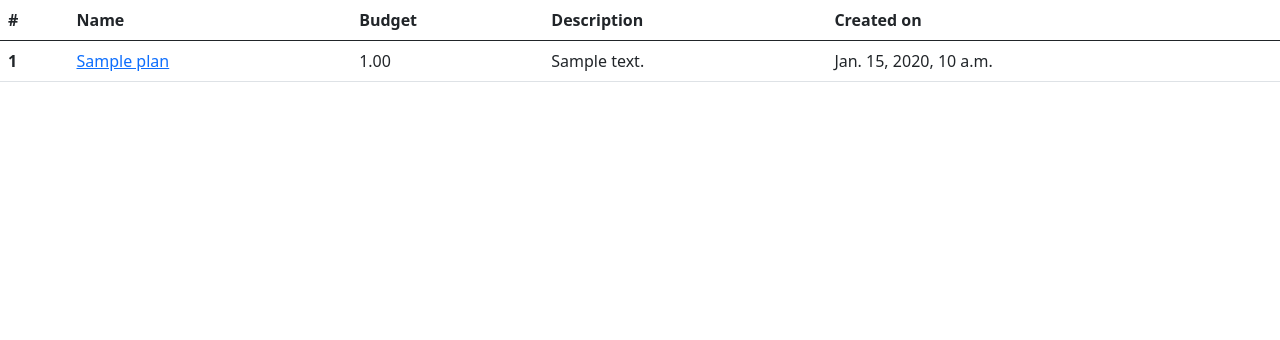
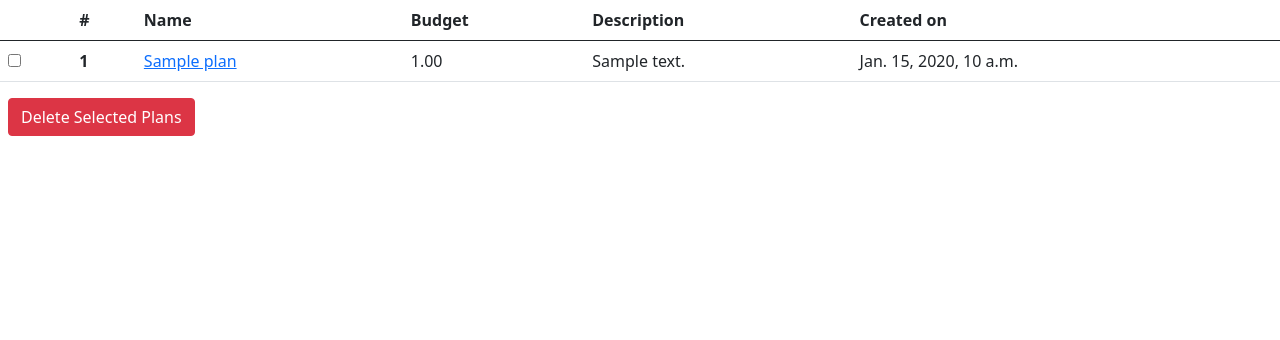
Before and after one commit to KarolSU96/finance-tracker, a Django app: page / in a window 1280 px wide. Shown: the part 128-468 px from the top of the page. Run offline with Django 3.2, Linux system fonts and the light colour scheme; a user stored in the database is signed in; tables that the repository leaves empty hold one stand-in row (values such as "Sample post").

Commit message:
Implement plan deletion functionality

```diff
--- a/finance/views.py
+++ b/finance/views.py
@@ -10,6 +10,17 @@ class PlanList(generic.ListView):
     queryset = Plan.objects
     template_name ='home.html'
     paginate_by = 22
+
+    def post(self, request, *args, **kwargs):
+
+        if 'delete_plans' in request.POST:
+            plans_ids = request.POST.getlist('plans_ids')
+
+            if plans_ids:
+                Plan.objects.filter(id__in=plans_ids).delete()
+
+            return redirect('home')
+
 
     def get_queryset(self):
         return Plan.objects.all()
--- a/templates/home.html
+++ b/templates/home.html
@@ -3,9 +3,11 @@
 
 {% block content %}
 {% if user.is_authenticated %}
-<form action="post">
+<form method="post" action="{% url 'home' %}">
+    {% csrf_token %}
     <table class="table">
         <thead>
+            <th scope="col"></th>
             <th scope="col">#</th>
             <th scope="col">Name</th>
             <th scope="col">Budget</th>
@@ -15,6 +17,9 @@
         <tbody>
         {% for plan in plan_list %}
         <tr>
+            <th scope="row">
+                <input type="checkbox" name="plans_ids" value="{{ plan.id }}">
+            </th>
             <th scope="row"> {{ forloop.counter }}</th>
             <td><a href="{% url 'plan_detail' slug=plan.slug %}">{{ plan.name }}</a></td>
             <td>{{ plan.budget }}</td>
@@ -24,6 +29,7 @@
         {% endfor %}
         </tbody>
     </table>
+    <button type="submit" class="btn btn-danger ms-2" name="delete_plans">Delete Selected Plans</button>
 </form>
 
 
--- a/templates/plan_details.html
+++ b/templates/plan_details.html
@@ -42,10 +42,10 @@
                 {% endfor %}
             </tbody>
         </table>
-        <button type="button" class="btn btn-primary" data-bs-toggle="modal" data-bs-target="#addTransactionModalLabel">
+        <button type="button" class="btn btn-primary ms-2" data-bs-toggle="modal" data-bs-target="#addTransactionModalLabel">
             Add Transaction
         </button>
-        <button type="submit" class="btn btn-danger ms-2" name = "delete_transactions"> Delete marked transactions</button>
+        <button type="submit" class="btn btn-danger ms-2" name = "delete_transactions"> Delete Marked Transactions</button>
     </form>
 </div>
 
```
